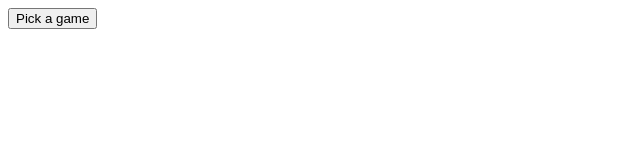
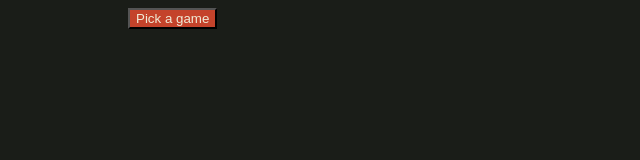
Before and after one commit to CamThustain01/SteamBacklogBeaterApp, a website: page index.html in a window 1280 px wide. Shown: the whole page, without its empty margins (0-640 px from the left). Drawn offline with Linux system fonts and the light colour scheme.

Commit message:
added some styling

```diff
--- a/index.html
+++ b/index.html
@@ -1,6 +1,7 @@
 <!DOCTYPE html>
 <html lang="en">
 <head>
+    <link rel="stylesheet" href="style.css">
     <meta charset="UTF-8">
     <meta name="viewport" content="width=device-width, initial-scale=1.0">
     <title>Steam Library Backlog Picker</title>
@@ -11,6 +12,7 @@
 <button id="pick-btn">Pick a game</button>
 <p id="results"></p>
 
+
 <script src="index.js"></script>
 </body>
 
--- /dev/null
+++ b/style.css
@@ -0,0 +1,22 @@
+#pick-btn{background-color: #C4432B}
+#pick-btn:hover{background-color: #C9A227}
+#pick-btn{color: #F0EAD6}
+#pick-btn{
+    font-family: "Bebas Neue", sans-serif;
+    font-weight: 400;
+    font-style: normal;
+}
+
+#results{background-color: #F0EAD6}
+#results{
+    font-family: "Bebas Neue", sans-serif;
+    font-weight: 400;
+    font-style: normal;
+}
+
+body{background-color: #1A1D18}
+body{
+    width:80%;
+    margin-left:auto;
+    margin-right:auto;
+}
```
